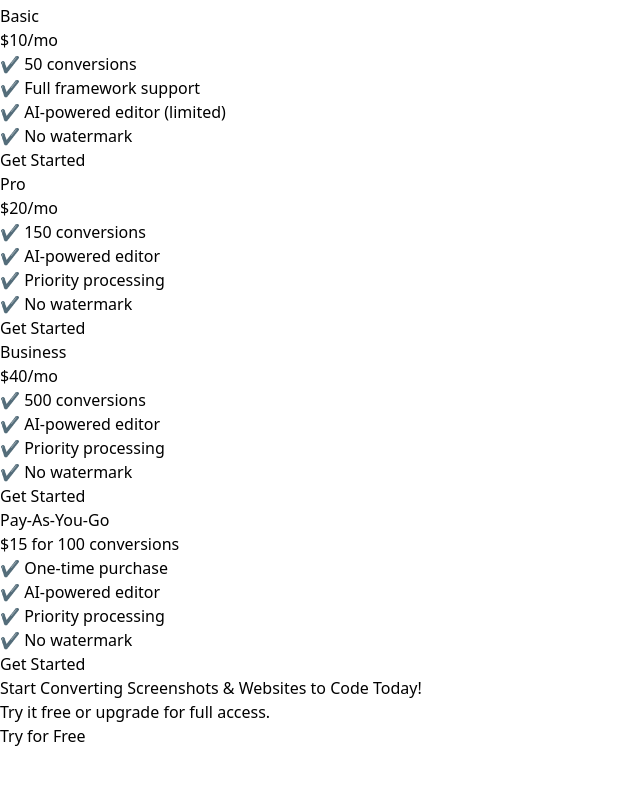
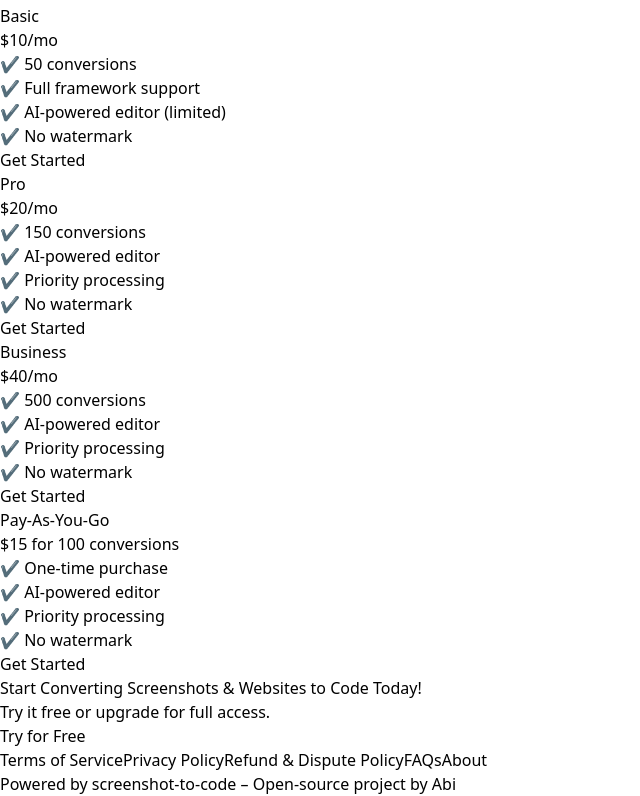
Before and after one commit to SnipScript/screenToCode, a React (Vite) app in the folder frontend/: page / in a window 1280 px wide. Shown: the part 4632-5428 px from the top of the page, without its empty margins (0-640 px from the left). Before the commit the page ends 5380 px from the top, so only its background shows below. Built offline with nearby package versions, Linux system fonts and the light colour scheme.

Commit message:
footer added

```diff
--- a/frontend/src/App.js
+++ b/frontend/src/App.js
@@ -10,6 +10,7 @@ import MainPage from './pages/MainPage';
 import LoginSignup from './pages/LoginSignup';
 import PricingPlan from './pages/PricingPlan';
 import AdminBackend from './pages/AdminBackend';
+import Footer from './components/Footer/Footer';
 
 function App() {
   return (
@@ -22,7 +23,7 @@ function App() {
         <Route path="/pricing" element={<PricingPlan />} />
         <Route path="/admin" element={<AdminBackend />} />
       </Routes>
-
+      <Footer/>
     </Router>
   );
 }
```
